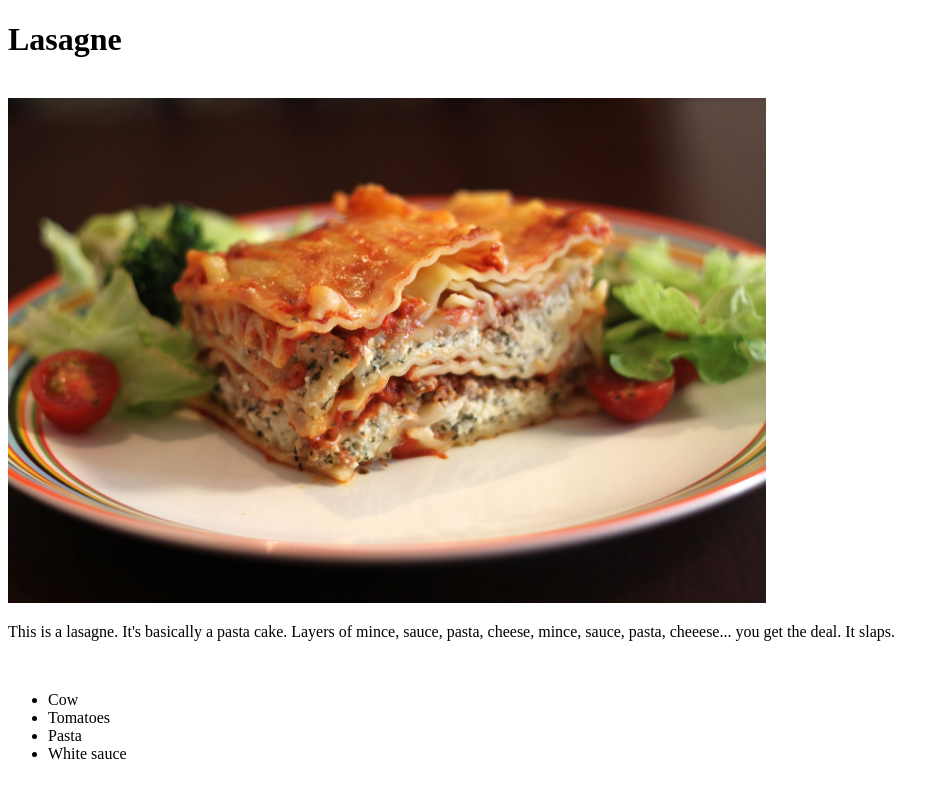
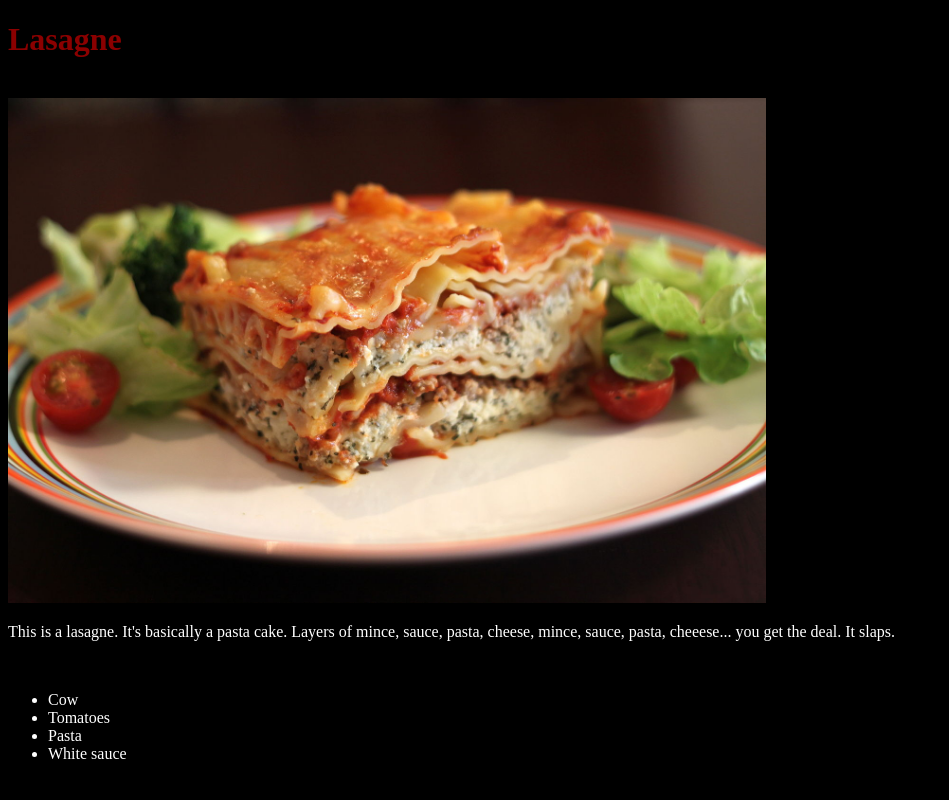
Before and after one commit to KevinLemon14/OdinProjectWebsite, a plain HTML site: page recipes/lasagne.html in a window 1280 px wide. Shown: the top 800 px of the page, without its empty margins (0-949 px from the left). Drawn offline with Linux system fonts and the light colour scheme.

Commit message:
Added stylesheet

```diff
--- a/recipes/lasagne.html
+++ b/recipes/lasagne.html
@@ -5,6 +5,7 @@
     <meta http-equiv="X-UA-Compatible" content="IE=edge">
     <meta name="viewport" content="width=device-width, initial-scale=1.0">
     <title>Lasagne</title>
+    <link rel="stylesheet" href="../style.css">
 </head>
 <body>
     <h1>
--- /dev/null
+++ b/style.css
@@ -0,0 +1,8 @@
+* {
+    background-color: black;
+    color: white;
+}
+
+h1 {
+    color: darkred;
+}
```
Also changed, not shown: about.html (+1 -0 lines), index.html (+2 -1 lines), recipes/paella.html (+1 -0 lines), recipes/steak.html (+1 -0 lines).
